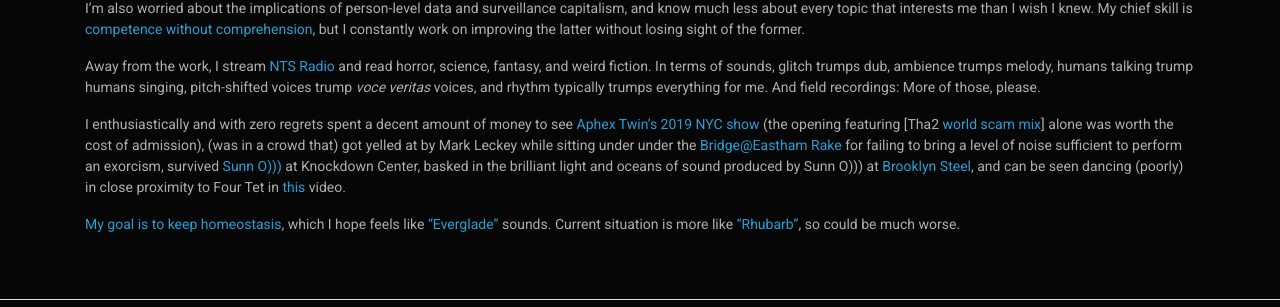
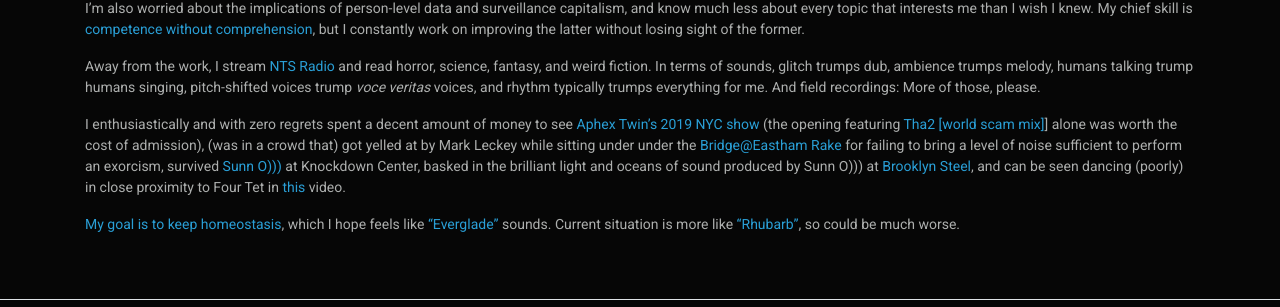
Before and after one commit to jamespooley/archived-jamespooley.github.io, a Jekyll site: the page built from about.md, in a window 1280 px wide. Shown: the part 192-499 px from the top of the page. Built offline with Jekyll 4.4.1, drawn with Linux system fonts in a browser that asks for light colours; our own code applies the rules of GitHub Pages for plain Markdown files.

```diff
--- a/about.md
+++ b/about.md
@@ -26,7 +26,7 @@ _voce veritas_ voices, and  rhythm typically trumps everything for me. And field
 recordings: More of those, please.
 
 I enthusiastically and with zero regrets spent a decent amount of money
-to see [Aphex Twin's 2019 NYC show](https://www.artforum.com/music/sasha-frere-jones-on-aphex-twin-s-show-at-avant-gardener-79488) (the opening featuring [Tha2 [world scam mix](https://soundcloud.com/user18081971/tha2-world-scam-mix)] alone was worth the cost of admission), (was in a crowd
+to see [Aphex Twin's 2019 NYC show](https://www.artforum.com/music/sasha-frere-jones-on-aphex-twin-s-show-at-avant-gardener-79488) (the opening featuring [Tha2 \[world scam mix\]](https://soundcloud.com/user18081971/tha2-world-scam-mix)] alone was worth the cost of admission), (was in a crowd
 that) got yelled at by Mark Leckey while sitting under
 under the [Bridge@Eastham Rake](https://www.youtube.com/watch?v=ZZ-BhuuCIUE)
 for failing to bring a level of noise sufficient to perform
```
